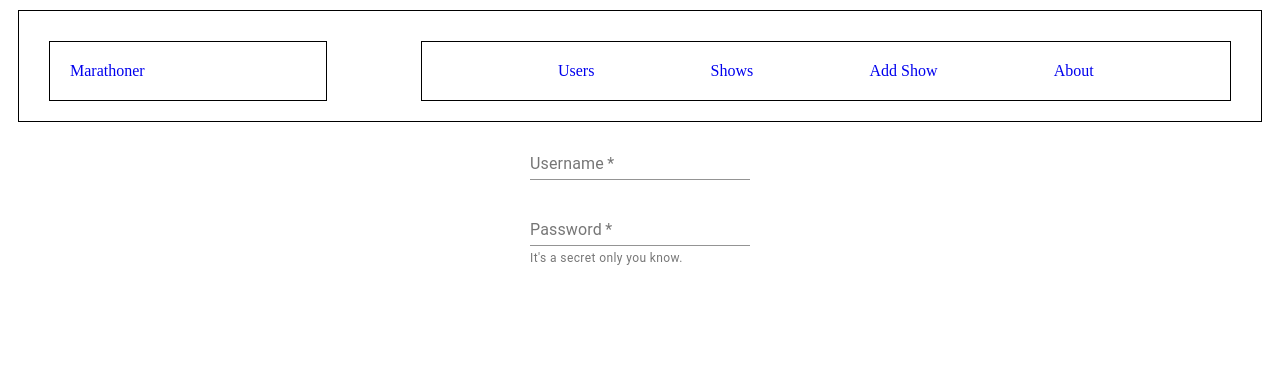
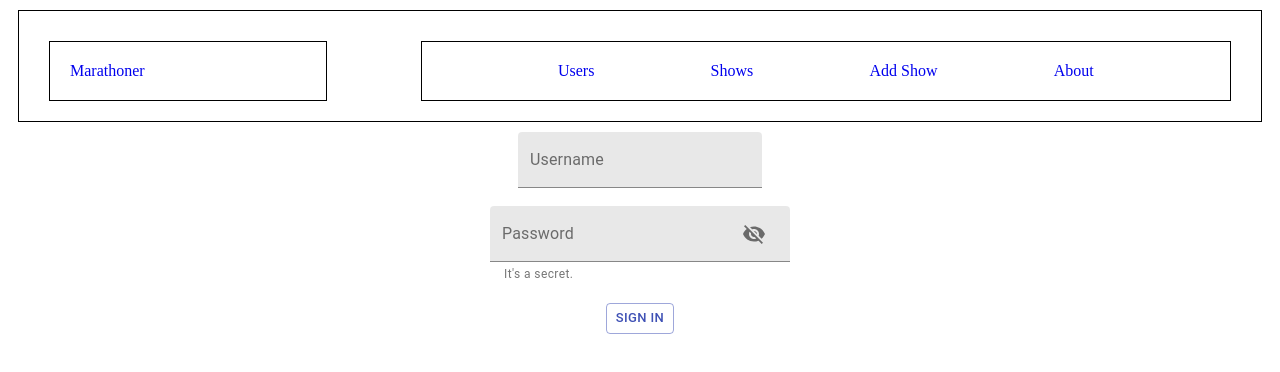
Before and after one commit to gsanchez13/marathoner_movieapp, a React (Create React App) app in the folder frontend/: page / in a window 1280 px wide. Shown: the top 372 px of the page. Built offline with nearby package versions, Linux system fonts and the light colour scheme.

Commit message:
adds hook to view or hide password'

```diff
--- a/frontend/package.json
+++ b/frontend/package.json
@@ -4,10 +4,12 @@
   "private": true,
   "dependencies": {
     "@material-ui/core": "^4.9.9",
+    "@material-ui/icons": "^4.9.1",
     "@testing-library/jest-dom": "^4.2.4",
     "@testing-library/react": "^9.4.0",
     "@testing-library/user-event": "^7.2.1",
     "axios": "^0.19.2",
+    "clsx": "^1.1.0",
     "react": "^16.12.0",
     "react-dom": "^16.12.0",
     "react-router-dom": "^5.1.2",
--- a/frontend/src/Components/Login.jsx
+++ b/frontend/src/Components/Login.jsx
@@ -1,21 +1,85 @@
 import React, { useState } from 'react';
-import { useInput } from '../util/customHooks.js';
-import {TextField, Button} from '@material-ui/core'
+// import clsx from 'clsx';
+// import axios from 'axios';
+// import { useInput } from '../util/customHooks.js';
+import { TextField, IconButton, InputAdornment, Button, makeStyles, Grid } from '@material-ui/core';
+import { Visibility, VisibilityOff } from '@material-ui/icons/';
+// import { makeStyles } from '@material-ui/core/styles';
+const useStyles = makeStyles((theme) => ({
+    textField: {
+        width: "25ch"
+    }
+}));
 
 const Login = () => {
-    const usernameObj = useInput("");
-    const passwordObj = useInput("");
-    const handleSubmit = (e) => {
-        e.preventDefault();
+    const classes = useStyles();
+    const [username, setUsername] = useState("");
+    //standard username and setUsername hook. Username is initalized as an empty string and we call setUsername to update this string in the onChange portion of our TextField component. So this string is updated everytime the value of our TextField is modified.
+    const [passwordValues, setPasswordValues] = useState({
+        password: "",
+        showPassword: false
+    });
+    //this hook takes in a value of an object, passwordValues, that has two keys: password (a string) and
+    //showPassword (a boolean). setPasswordValues is the function we will call to update this objects value.
+    //this objects keys hold state values, aka the keys "password" and "showPassword" are part of our state.
+    const handlePasswordChange = (key) => (e) => {
+        setPasswordValues({ ...passwordValues, [key]: e.target.value });
+    };
+    //handlePasswordChange takes an object key as it's first argument. This will specify
+    //what part of the object to update. Because this function looks for the e.target.value,
+    //when we call the handlePasswordChange within our input's onChange, it will take the updated value of the
+    //input and set it to that key's new value, aka update the password value to the e.target.value
+    const handleShowPassword = () => {
+        setPasswordValues({ ...passwordValues, showPassword: !passwordValues.showPassword })
     }
-    console.log(usernameObj, passwordObj)
+    //handleShowPassword is similar to what we did for passwordChange, but we don't specify the key in the passwordValues that we want to change. Instead, we know we're modifying the showPassword boolean value in the state, so we want the click of the button to change it to the booleans opposite. This will change the "type" of the text input, from "password" view of black dots to "text" view, where the user can see their password.
+    const [loading, setLoading] = useState(false);
+    console.log(username, passwordValues.password)
     return (
         <div>
-            <form onSubmit={handleSubmit}>
-                <TextField required variant="standard" label="Username" name={"username"} {...usernameObj}/> <br/> <br/>
-                <TextField required variant="standard" label="Password" name={"password"} {...passwordObj} helperText="It's a secret only you know."/>
-                {/* <Button  */}
-            </form>
+            <Grid
+                container
+                direction="column"
+                justify="center"
+                alignItems="center"
+            >
+                <form onSubmit={e => e.preventDefault()}>
+                    <TextField
+                        variant="filled"
+                        label="Username"
+                        name={"username"}
+                        value={username}
+                        onChange={e => setUsername(e.target.value)} />
+                    <br />
+                    <br />
+                    <TextField
+                        variant="filled"
+                        label="Password"
+                        name={"password"}
+                        value={passwordValues.password}
+                        onChange={handlePasswordChange("password")}
+                        type={passwordValues.showPassword ? 'text' : 'password'}
+                        helperText="It's a secret."
+                        InputProps={{
+                            endAdornment:
+                                <InputAdornment position="end">
+                                    <IconButton onClick={handleShowPassword}>
+                                        {passwordValues.showPassword ? <Visibility /> : <VisibilityOff />}
+                                    </IconButton>
+                                </InputAdornment>
+                        }}
+                    />
+                    <br />
+                    <br />
+                    <Button
+                        variant="outlined"
+                        color="primary"
+                        size="small"
+                        disabled={loading}
+                        type="submit">{loading ? "Loading..." : "Sign In"}
+                    </Button>
+                </form>
+            </Grid>
         </div>
     )
 };
--- a/frontend/src/util/customHooks.js
+++ b/frontend/src/util/customHooks.js
@@ -1,4 +1,12 @@
 import { useState } from 'react';
+
+
+const useErrorHandler = (false) => {
+    const [ error, showError ] = useState(false);
+    const handleError = (e) => {
+        showError(e.target.value)
+    }
+};
 
 export const useInput = (intitalValue) => {
     const [value, setValue] = useState(intitalValue);
@@ -7,4 +15,17 @@ export const useInput = (intitalValue) => {
     }
     return { value, onChange: handleChange}
 };
-//useState returns an array of length 2, the first element is a value and the second is a function to set the value
+// useState returns an array of length 2, the first element is a value and the second is a function to set the value
+export const useLogin = (initalValue) => {
+    const [user, setUser] = useState(initalValue);
+    const handleUser = (e) => {
+        setUser(e.target.user)
+    }
+    return { user, onChange: handleUser};
+}
+export const useUsername = (initalValue) => {
+    const [ username, setUsername ] = useState(initalValue);
+    const handleChange = (e) => {
+        setUsername()
+    }
+}
```
Also changed, not shown: 1 other file (tests, documents, lock files or other folders).
